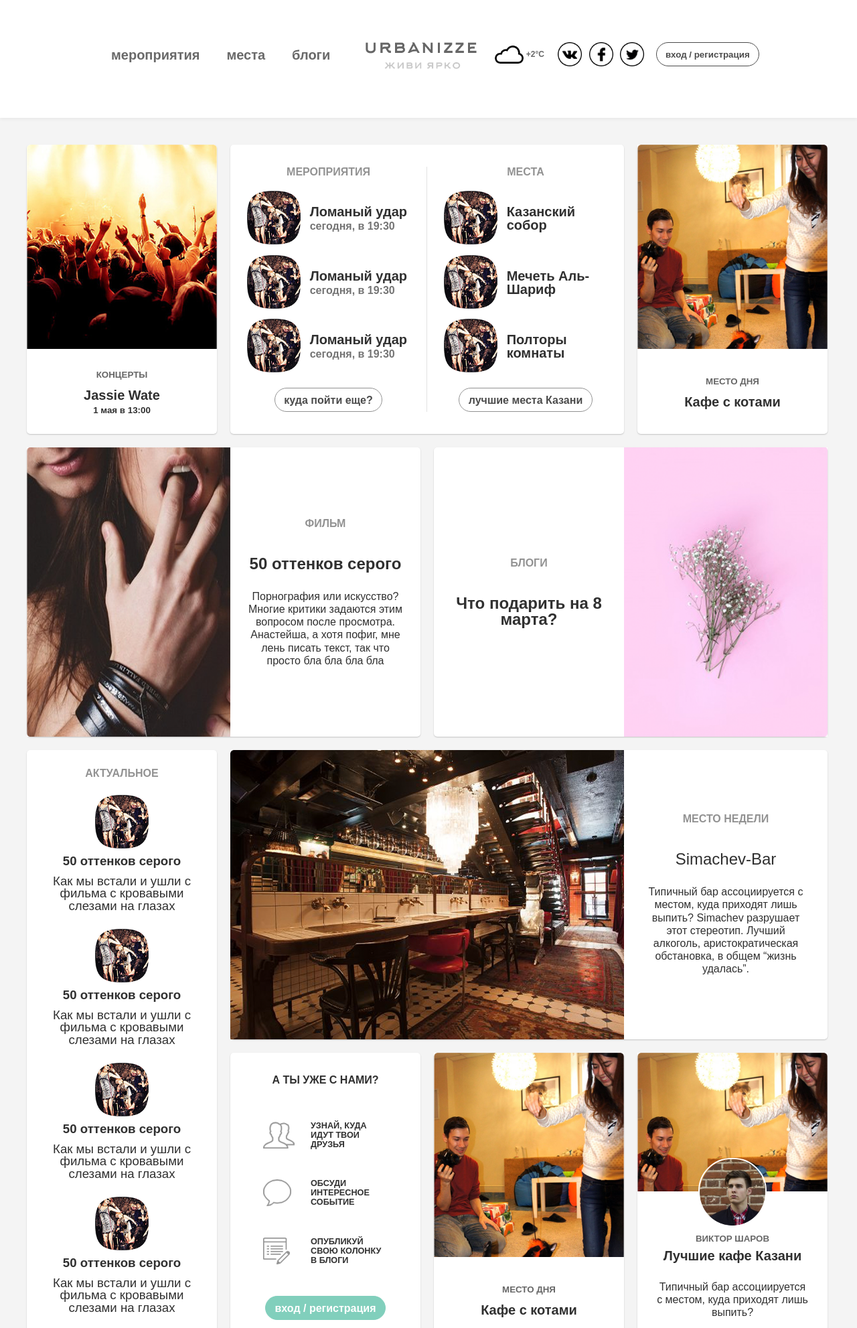
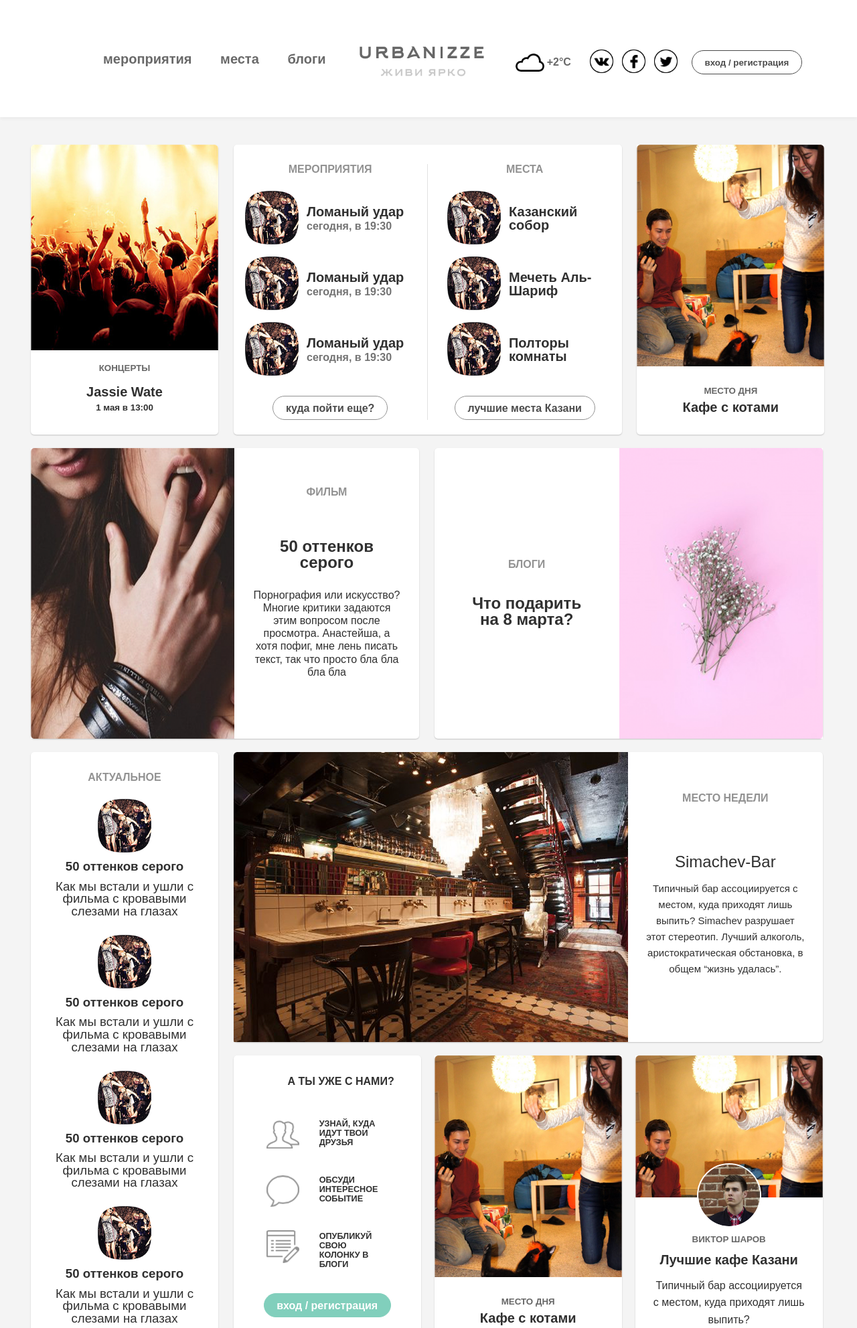
Before and after one commit to antonpaly4/urbanizze, a PHP site: page / in a window 1280 px wide. Shown: the top 1983 px of the page at 67% size. Run offline with PHP 8.4, Linux system fonts and the light colour scheme; some libraries are stand-ins or nearby versions.

Commit message:
viewport

```diff
--- a/css/style.css
+++ b/css/style.css
@@ -14,10 +14,14 @@ a{
     text-decoration: none;
 }
 
+a:hover{
+    color: #81cfbc;
+}
+
 .header{
-    height: 132pt;
+    height: 131pt;
     background: #ffffff;
-    padding: 47pt 20px;
+    padding: 52pt 20px;
     text-align: center;
     -moz-box-shadow: 0 2px 5px rgba(0,0,0,0.05);
     box-shadow: 0 2px 5px rgba(0,0,0,0.05);
@@ -30,16 +34,17 @@ a{
 }
 
 .main_menu{
-    width: 280pt;
+    width: 341pt;
     float: left;
-    font-size: 0;
+    padding-left: 54pt;
+    box-sizing: border-box;
 }
 
 .main_menu li{
     float: left;
     line-height: 29pt;
     height: 30pt;
-    padding: 0 15pt;
+    margin-right: 32pt;
     font-size: 15pt;
     font-weight: 600;
 }
@@ -49,19 +54,19 @@ a{
 }
 
 .logo{
-    margin: 0 20pt;
     float: left;
     height: 30px;
 }
 
 .logo a img{
-    height: 30pt;
+    width: 140pt;
 }
 
 .actions{
     float: left;
-    height: 30pt;
+    height: 35pt;
     line-height: 30pt;
+    margin-left: 35pt;
 }
 
 .actions .weather{
@@ -69,28 +74,28 @@ a{
     height: 20pt;
     background: url("../img/cloud.png") no-repeat left center;
     background-size: auto 100%;
-    font-size: 12px;
+    font-size: 12pt;
     line-height: 20pt;
     color: #696969;
     padding-left: 35pt;
     font-weight: 600;
     float: left;
-    margin-top: 4pt;
+    margin-top: 8pt;
 }
 
 .actions .social{
     display: inline-block;
     font-size: 0;
-    margin-left: 15pt;
-    height: 27pt;
+    margin: 5px 0 0 21pt;
+    height: 26pt;
     overflow: hidden;
 }
 
 .actions .soc_btn{
-    width: 27pt;
-    height: 27pt;
+    width: 26pt;
+    height: 26pt;
     float: left;
-    margin-right: 8pt;
+    margin-right: 10pt;
     display: block;
 }
 
@@ -109,7 +114,7 @@ a{
 .button{
     display: inline-block;
     height: 27pt;
-    padding: 0 10pt;
+    padding: 0 14pt;
     border-radius: 14pt;
     -moz-border-radius: 14pt;
     -webkit-border-radius: 14pt;
@@ -130,31 +135,32 @@ a{
 }
 
 .button.b_green:hover{
-    background-color: #303030;
+    background-color: #ffffff;
     border-color: #303030;
     color: #303030;
 }
 
 .actions .login{
-    margin-left: 5pt;
+    margin: 4pt 0 0 6pt;
     float: right;
     font-size: 10pt;
     border: #4b4b4b 1px solid;
 }
 
 .content{
-    width: 900pt;
-    margin: 30pt auto;
+    width: 891pt;
+    margin: 31pt auto;
 }
 
 .cards{
     margin-bottom: 15pt;
     width: 100%;
-    height: 324pt;
+    height: 325pt;
 }
 
 .cards_x2{
     height: 663pt;
+    margin-top: 17px;
 }
 
 .cards_05{
@@ -169,7 +175,7 @@ a{
     -moz-border-radius: 5px;
     -webkit-border-radius: 5px;
     border-radius: 5px;
-    margin-right: 15pt;
+    margin-right: 17pt;
     height: 100%;
     display: block;
     text-align: center;
@@ -184,15 +190,15 @@ a{
 }
 
 .card.card_4{
-    width: 213pt;
+    width: 210pt;
 }
 
 .card.card_2{
-    width: 441pt;
+    width: 435pt;
 }
 
 .card.card_x3{
-    width: 669pt;
+    width: 660pt;
 }
 
 .card.card_x3.c-layout{
@@ -211,7 +217,7 @@ a{
 }
 
 .card_2 .card_content{
-    padding: 25pt 0;
+    padding: 22pt 0 17pt;
 }
 
 .pad_null{
@@ -227,7 +233,7 @@ a{
 
 .card_2 .card_holder{
     width: 50%;
-    padding: 0 19pt;
+    padding: 0 13pt;
     vertical-align: top;
 }
 
@@ -238,30 +244,67 @@ a{
 .card_4 .image_holder{
     position: relative;
     width: 100%;
-    height: 229pt;
+    height: 230pt;
     overflow: hidden;
 }
 
-.image_holder .description{
+.card_4.i-high .image_holder{
+    height: 248pt;
+}
+
+.card_4.i-high .card_image{
+    height: 248pt;
+}
+
+.card_4.i-high .card_content{
+    height: 76pt;
+}
+
+.card_4.i-high .card_holder{
+    padding-top: 21pt;
+}
+
+.card_4.i-high .title{
+    margin-top: 6pt;
+}
+
+.image_holder .description_holder,
+.card_holder .description_holder{
+    opacity: 0;
     background: rgba(0,0,0,0.5);
     position: absolute;
     -moz-border-radius: 3px 3px 0 0;
     -webkit-border-radius: 3px 3px 0 0;
     border-radius: 3px 3px 0 0;
+    top: 0;
+    left: 0;
+    width: 100%;
+    height: 100%;
+    -webkit-transition: opacity 300ms ease-out 0s;
+    -moz-transition: opacity 300ms ease-out 0s;
+    -o-transition: opacity 300ms ease-out 0s;
+    -ms-transition: opacity 300ms ease-out 0s;
+    transition: opacity 300ms ease-out 0s;
+}
+
+.card_2:hover .description_holder,
+.card_x3-card:hover .img .description_holder,
+.reportage .img .description_holder{
+    opacity: 1;
+}
+
+.image_holder .description{
+    position: absolute;
     top: 100%;
     left: 0;
     width: 100%;
     height: 100%;
     display: table;
-    -webkit-transition: top 300ms ease-out 1s;
-    -moz-transition: top 300ms ease-out 1s;
-    -o-transition: top 300ms ease-out 1s;
-    -ms-transition: top 300ms ease-out 1s;
-    transition: top 300ms ease-out 1s;
-}
-
-.card_4:hover .description{
-    top: 0;
+    -webkit-transition: top 300ms ease-out 0s;
+    -moz-transition: top 300ms ease-out 0s;
+    -o-transition: top 300ms ease-out 0s;
+    -ms-transition: top 300ms ease-out 0s;
+    transition: top 300ms ease-out 0s;
 }
 
 .image_holder .description .d_text{
@@ -281,6 +324,12 @@ a{
 .card_4 .card_image{
     width: 100%;
     display: block;
+    height: 248pt;
+}
+
+.card_4 .card_holder{
+    vertical-align: top;
+    padding-top: 14pt;
 }
 
 .card .section{
@@ -291,7 +340,7 @@ a{
 }
 
 .card .title{
-    margin-top: 10pt;
+    margin-top: 14pt;
     font-size: 15pt;
     font-weight: 600;
 }
@@ -306,11 +355,8 @@ a{
     margin-top: 5pt;
 }
 
-.card_4:hover .section,
-.card_4:hover .title a,
-.card_4:hover .date,
-a.title:hover{
-    color: #81cfbc;
+.pad-22{
+    padding: 0 22pt !important;
 }
 
 .card .list{
@@ -324,14 +370,19 @@ a.title:hover{
     color: #929292;
     text-align: center;
     font-weight: 600;
-    margin: 0 0 15pt;
+    margin: 0 0 18pt;
+    display: inline-block;
 }
 
 .card .list .item{
     display: table;
     width: 100%;
     color: #303030;
-    margin-bottom: 10pt;
+    margin-bottom: 12pt;
+}
+
+.card .list .item:hover{
+    color: #81cfbc;
 }
 
 .card .list .image{
@@ -351,7 +402,7 @@ a.title:hover{
     display: table-cell;
     vertical-align: middle;
     text-align: left;
-    padding-left: 10pt;
+    padding-left: 9pt;
     font-size: 15pt;
     font-weight: 600;
 }
@@ -370,12 +421,20 @@ a.title:hover{
 
 .card_2.big_card .big-image{
     width: 228pt;
-    height: 324pt;
+    height: 325pt;
+    display: block;
 }
 
 .big_card .card_holder{
+    padding: 43pt 20pt;
+    vertical-align: top;
+}
+
+.big_card.blog .card_holder{
     vertical-align: middle;
+    padding: 40pt 32pt;
 }
+
 
 .sect_title{
     font-size: 12pt;
@@ -383,12 +442,16 @@ a.title:hover{
     color: #929292;
     text-align: center;
     font-weight: 600;
-    margin: 0 0 30pt;
+    margin: 0 0 46pt;
     display: block;
 }
 
 .sect_title:hover{
     color: #81cfbc;
+}
+
+.big_card.blog .sect_title{
+    margin-bottom: 28pt;
 }
 
 .c_name{
@@ -402,7 +465,6 @@ a.title:hover{
 }
 
 .card_2.big_card p,
-.card_x3 p,
 .reportage p{
     margin-top: 20pt;
     font-size: 12pt;
@@ -410,7 +472,7 @@ a.title:hover{
 }
 
 .long_list{
-    padding: 20pt 19pt;
+    padding: 23pt 19pt;
 }
 
 .long_list .title{
@@ -419,7 +481,7 @@ a.title:hover{
 }
 
 .long_list .item{
-    margin-bottom: 18pt;
+    margin-bottom: 19pt;
     display: block;
     color: #303030;
     font-size: 14pt;
@@ -432,7 +494,7 @@ a.title:hover{
 .long_list .item .image{
     width: 60pt;
     height: 60pt;
-    margin: 0 auto 8pt;
+    margin: 0 auto 9pt;
     display: block;
 }
 
@@ -442,17 +504,31 @@ a.title:hover{
 }
 
 .card_x3 .card_holder.img{
-    width: 441pt;
+    width: 437pt;
 }
 
 .card_x3 .c_image{
-    width: 441pt;
-    height: 324pt;
+    width: 442pt;
+    height: 325pt;
     float: left;
 }
 
 .card_x3 .c_content{
-    padding: 20pt;
+    padding: 46pt 20pt;
+    vertical-align: top;
+}
+
+.card_x3 .c_content .sect_title{
+    margin-bottom: 56pt;
+}
+
+.card_x3 p{
+    margin-top: 12pt;
+    line-height: 1.6em;
+}
+
+.card_x3 .card{
+    margin-right: 15pt;
 }
 
 .c_name.f_normal{
@@ -460,7 +536,7 @@ a.title:hover{
 }
 
 .card_4.motivation{
-    padding: 25pt 30pt;
+    padding: 23pt 30pt;
 }
 
 .motivation .m_title{
@@ -468,18 +544,18 @@ a.title:hover{
     font-size: 12pt;
     text-transform: uppercase;
     font-weight: 600;
-    margin-bottom: 25pt;
+    margin-bottom: 22pt;
+    text-align: right;
 }
 
 .motivation .m_item{
-    height: 60pt;
-    padding: 15pt 7pt 15pt 60pt;
+    height: 63pt;
+    padding: 15pt 7pt 15pt 66pt;
     text-transform: uppercase;
     text-align: left;
     font-size: 9.5pt;
     font-weight: 600;
     line-height: 1.1em;
-    margin-bottom: 5pt;
 }
 
 .motivation .m_item.people{
@@ -487,11 +563,11 @@ a.title:hover{
 }
 
 .motivation .m_item.chat{
-    background: url("../img/chat.png") no-repeat 7pt center / auto 50%;
+    background: url("../img/chat.png") no-repeat 7pt center / auto 35pt;
 }
 
 .motivation .m_item.note{
-    background: url("../img/notepad.png") no-repeat 7pt center / auto 50%;
+    background: url("../img/notepad.png") no-repeat 7pt center / auto 37pt;
 }
 
 .motivation .m_footer{
@@ -499,24 +575,25 @@ a.title:hover{
 }
 
 .reportage .image_holder{
-    height: 155pt;
+    height: 159pt;
 }
 
 .reportage .card_content{
-    height: 170pt;
+    height: 162pt;
     position: relative;
-    padding-top: 65pt;
+    padding-top: 62pt;
 }
 
 .reportage .card_holder{
     vertical-align: top;
+    padding-top: 0;
 }
 
 .reportage .reporter{
     position: absolute;
     width: 100%;
     left: 0;
-    top: -37pt;
+    top: -38pt;
     font-size: 10pt;
     color: #666666;
     font-weight: 600;
@@ -528,8 +605,8 @@ a.title:hover{
     -webkit-border-radius: 37pt;
     border-radius: 37pt;
     border: #ffffff 2px solid;
-    width: 74pt;
-    height: 74pt;
+    width: 69pt;
+    height: 69pt;
     display: block;
     margin: 0 auto 8pt;
 }
@@ -541,3 +618,14 @@ a.title:hover{
 .reportage p{
     padding: 0 20pt;
 }
+
+.card_4:hover .title a,
+.card_4:hover .date,
+a.title:hover,
+a.section:hover,
+.card_2:hover .c_name,
+.card_2:hover p,
+.card_x3-card:hover .c_content .c_name,
+.card_x3-card:hover .c_content p{
+    color: #81cfbc !important;
+}
--- a/index.html
+++ b/index.html
@@ -38,6 +38,8 @@
     <div class="card card_4">
       <div class="image_holder">
         <img src="img/img-1.png" class="card_image" alt="Alt text">
+
+        <div class="description_holder">
         <div class="description">
           <div class="d_text">
             <p>Jessie Wate приехали в
@@ -45,6 +47,7 @@
               Драка, мордобой и
               много пьяной молодежи.</p>
             <p>А как вы провели выходные?</p>
+          </div>
         </div>
         </div>
       </div>
@@ -62,8 +65,8 @@
       <div class="card_content">
         <div class="card_holder b_right">
           <div class="list">
-            <div class="title">Мероприятия</div>
-            <a class="item">
+            <a class="title" href="#">Мероприятия</a>
+            <a class="item" href="#">
               <div class="image">
                 <img src="img/label-e.png" alt="Alt text"/>
               </div>
@@ -72,7 +75,7 @@
                 <span>сегодня, в 19:30</span>
               </div>
             </a>
-            <a class="item">
+            <a class="item" href="#">
               <div class="image">
                 <img src="img/label-e.png" alt="Alt text"/>
               </div>
@@ -81,7 +84,7 @@
                 <span>сегодня, в 19:30</span>
               </div>
             </a>
-            <a class="item">
+            <a class="item" href="#">
               <div class="image">
                 <img src="img/label-e.png" alt="Alt text"/>
               </div>
@@ -95,10 +98,10 @@
             </div>
           </div>
         </div>
-        <div class="card_holder">
+        <div class="card_holder pad-22">
           <div class="list">
-            <div class="title">Места</div>
-            <a class="item">
+            <a class="title" href="#">Места</a>
+            <a class="item" href="#">
               <div class="image">
                 <img src="img/label-e.png" alt="Alt text"/>
               </div>
@@ -106,15 +109,15 @@
                 Казанский собор
               </div>
             </a>
-            <a class="item">
+            <a class="item" href="#">
               <div class="image">
                 <img src="img/label-e.png" alt="Alt text"/>
               </div>
-              <div class="name">
+              <div class="name" href="#">
                 Мечеть Аль-Шариф
               </div>
             </a>
-            <a class="item">
+            <a class="item" href="#">
               <div class="image">
                 <img src="img/label-e.png" alt="Alt text"/>
               </div>
@@ -129,12 +132,14 @@
         </div>
       </div>
     </div>
-    <div class="card card_4">
+    <div class="card card_4 i-high">
       <div class="image_holder">
         <img src="img/img-2.png" class="card_image" alt="Alt text">
+        <div class="description_holder">
           <div class="description">
             <div class="d_text">
               <p>Описание карточки</p>
+            </div>
           </div>
         </div>
       </div>
@@ -153,6 +158,7 @@
       <div class="card_content pad_null">
         <div class="card_holder pad_null">
           <img src="img/50-grad.png" class="big-image" alt="Alt text"/>
+          <div class="description_holder"></div>
         </div>
         <div class="card_holder">
           <a class="sect_title" href="#">Фильм</a>
@@ -168,7 +174,7 @@
         </div>
       </div>
     </div>
-    <div class="card card_2 big_card">
+    <div class="card card_2 big_card blog">
       <div class="card_content pad_null">
         <div class="card_holder">
           <a class="sect_title" href="#">Блоги</a>
@@ -177,6 +183,7 @@
         <div class="card_content pad_null">
           <div class="card_holder pad_null">
             <img src="img/gift.png" class="big-image" alt="Alt text"/>
+            <div class="description_holder"></div>
           </div>
         </div>
       </div>
@@ -218,10 +225,11 @@
     </div>
     <div class="card card_x3 c-layout">
       <div class="cards">
-        <div class="card card_x3">
+        <div class="card card_x3 card_x3-card">
           <div class="card_content pad_null">
             <div class="card_holder pad_null img">
               <img src="img/img-big.png" alt="Alt text" class="c_image"/>
+              <div class="description_holder"></div>
             </div>
             <div class="card_holder c_content">
               <a class="sect_title" href="#">Место недели</a>
@@ -258,12 +266,14 @@
             <a class="button b_green" href="#">вход / регистрация</a>
           </div>
         </div>
-        <div class="card card_4">
+        <div class="card card_4 i-high">
           <div class="image_holder">
             <img src="img/img-2.png" class="card_image" alt="Alt text">
+            <div class="description_holder">
               <div class="description">
                 <div class="d_text">
                   <p>Описание карточки</p>
+                </div>
               </div>
             </div>
           </div>
@@ -279,6 +289,7 @@
         <div class="card card_4 reportage">
           <div class="image_holder">
             <img src="img/img-2.png" class="card_image" alt="Alt text">
+            <div class="description_holder"></div>
           </div>
           <div class="card_content">
             <div class="reporter">
@@ -312,5 +323,7 @@
     <div class="card card_4"></div>
   </section>
 </section>
+<script src="//code.jquery.com/jquery-1.11.2.min.js"></script>
+<script src="js/script.js"></script>
 </body>
 </html>
```
Also changed, not shown: js/script.js (added, +18 -0 lines). Lines whose indentation alone changed are shown as unchanged.
